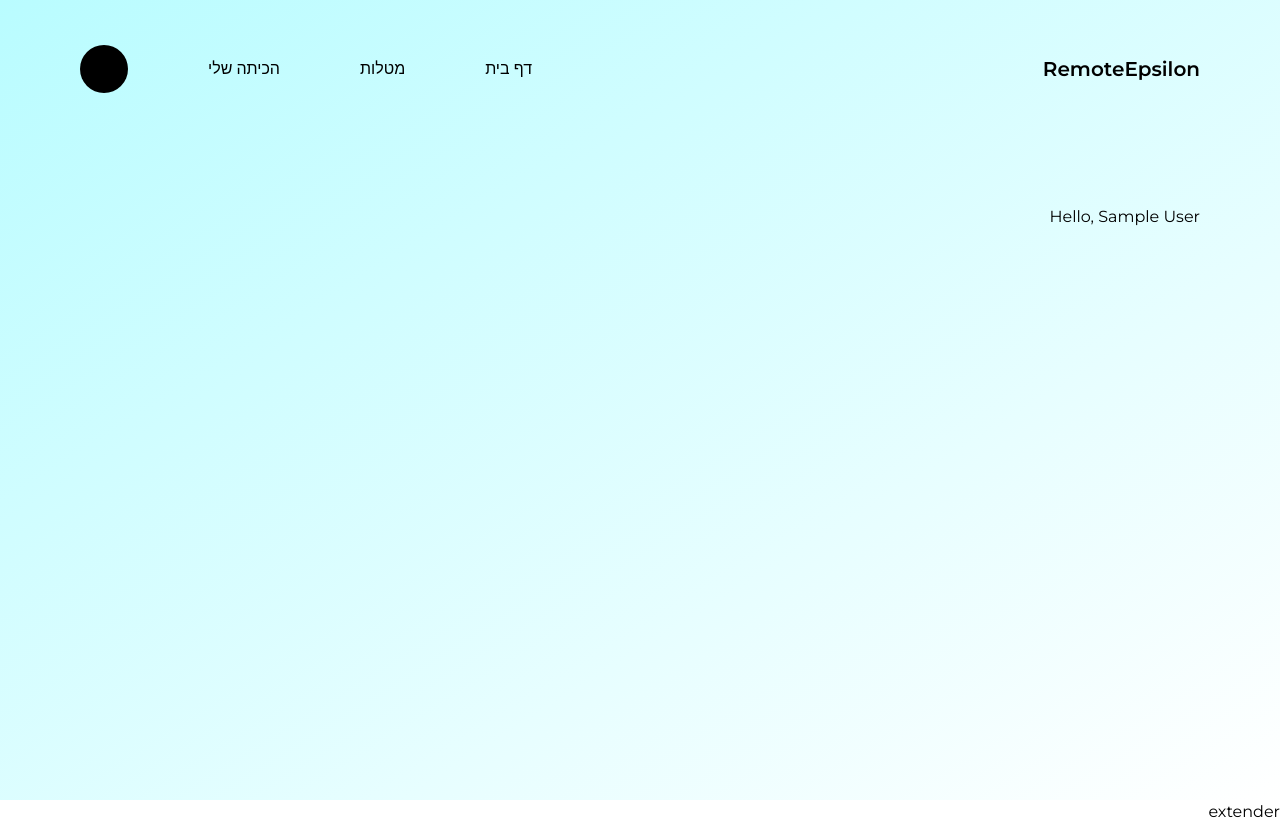
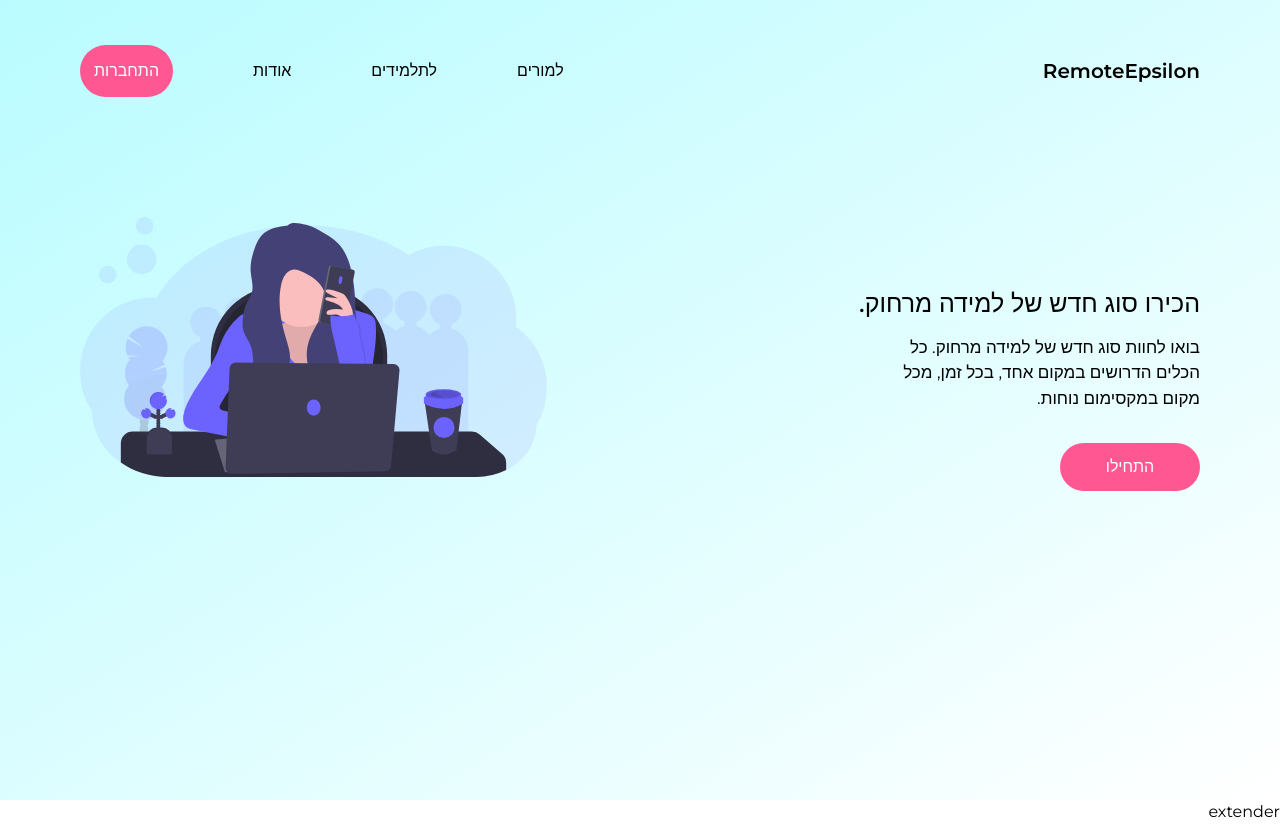
Before and after one commit to ilayalmalem/RemoteEpsilon-Frontend, a React (Create React App) app: page / in a window 1280 px wide. Built offline with nearby package versions, Linux system fonts and the light colour scheme; sample sign-in values are in the browser's storage.

Commit message:
Patch 1.2
## Patch 1.2
* Fix the logout bugs
* Fixed hirerachy
* Fixed Navbar not changing issue
* Added logout functionality

```diff
--- a/src/App.js
+++ b/src/App.js
@@ -9,7 +9,7 @@ import './Styles/main.scss';
 import Navbar from "./components/Navbar";
 import HomePage from "./Pages/HomePage";
 import GetStartedPage from "./Pages/GetStartedPage";
-import {useRef} from "react";
+import {useRef, useState} from "react";
 import RegisterPage from "./Pages/RegisterPage";
 import LoginPage from "./Pages/LoginPage";
 import Dashboard from "./Pages/Dashboard";
@@ -17,12 +17,13 @@ import AuthService from "./services/AuthService";
 
 function App() {
     const section2 = useRef(null);
+    const [loggedIn, setLoggedIn] = useState(AuthService.isAuthenticated());
 
     return (
         <Router>
             <div id="main"  className="w-full h-screen" dir="rtl">
                 <div className="navbar-wrapper">
-                    <Navbar/>
+                    <Navbar setLoggedIn={setLoggedIn} loggedIn={loggedIn} />
                 </div>
 
                 <div className="app">
@@ -42,10 +43,12 @@ function App() {
                                 <div className="text-white">About</div>
                             </Route>
 
-                            <Route path="/login" component={LoginPage} />
+                            <Route path="/login">
+                                <LoginPage setLoggedIn={setLoggedIn} />
+                            </Route>
 
                             <Route path="/" exact>
-                                {AuthService.isAuthenticated() ?
+                                {loggedIn ?
                                     <Dashboard />
                                     :
                                     <HomePage scrollTo={section2}/>
--- a/src/Pages/Dashboard.js
+++ b/src/Pages/Dashboard.js
@@ -1,4 +1,4 @@
-import {useLocation} from "react-router-dom";
+import {useLocation, } from "react-router-dom";
 import AuthService from '../services/AuthService';
 
 
--- a/src/Pages/LoginPage.js
+++ b/src/Pages/LoginPage.js
@@ -63,6 +63,7 @@ function LoginPage(props) {
         });
         // Change service
         AuthService.authenticate(user);
+        props.setLoggedIn(true);
     }
 
     const {classes} = props;
--- a/src/components/Navbar.js
+++ b/src/components/Navbar.js
@@ -1,21 +1,9 @@
-import {Link} from "react-router-dom";
+import {Link, useHistory} from "react-router-dom";
 import AuthService from "../services/AuthService";
 import {Button, IconButton, Menu, MenuItem} from "@material-ui/core";
 import {Component, useState} from "react";
-import {MoreVert} from "@material-ui/icons";
 
-export default function Navbar() {
-
-    const [menuOpen, setMenuOpen] = useState(false);
-    const [anchorEl, setAnchorEl] = useState()
-
-    const handleClick = event => {
-        setAnchorEl(event.currentTarget);
-    };
-
-    const handleClose = () => {
-        setAnchorEl(null);
-    };
+export default function Navbar(props) {
 
     return (
         <nav className="navbar w-full">
@@ -27,13 +15,13 @@ export default function Navbar() {
                     <Link className="link text-sm md:text-base text-red-400 rounded-full text-white"
                           to="/login">התחברות</Link>
                 </div>
-                {AuthService.isAuthenticated() ?
+                {props.loggedIn ?
                     <ul className="hidden md:flex link-list flex items-center">
                         <Link className="link" to="/dashboard">דף בית</Link>
                         <Link className="link" to="/assignments">מטלות</Link>
                         <Link className="link" to="/myclass">הכיתה שלי</Link>
                         <Link className="link" to="/myaccount">
-                            <LongMenu/>
+                            <LongMenu setLogged={props.setLoggedIn} />
                         </Link>
                     </ul>
                     :
@@ -50,11 +38,11 @@ export default function Navbar() {
     )
 }
 
-function LongMenu() {
+function LongMenu(props) {
     const [menuOpen, setMenuOpen] = useState(false);
     const [anchorEl, setAnchorEl] = useState()
-
-    const recordButtonPosition = (event: any) => {
+    const history= useHistory();
+    const recordButtonPosition = (event) => {
         setAnchorEl(event.currentTarget);
         setMenuOpen(true);
     }
@@ -75,7 +63,11 @@ function LongMenu() {
                 <Link to="/settings">
                     <MenuItem onClick={closeMenu}> Settings </MenuItem>
                 </Link>
-                <Link to="/logout">
+                <Link onClick={ () => {
+                    AuthService.logout();
+                    props.setLogged(false);
+                    history.push('/')
+                }}>
                     <MenuItem onClick={closeMenu}> Logout </MenuItem>
                 </Link>
             </Menu>
--- a/src/services/AuthService.js
+++ b/src/services/AuthService.js
@@ -1,6 +1,6 @@
 const AuthService = {
   isAuthenticated: () => {
-    return Boolean(localStorage.getItem('remote_epsilon_is_auth'));
+    return localStorage.getItem('remote_epsilon_is_auth') == 'true' ? true : false;
   },
   authenticate: (user) => {
     localStorage.setItem('remote_epsilon_is_auth', 'true');
```
Also changed, not shown: 1 other file (tests, documents, lock files or other folders).
